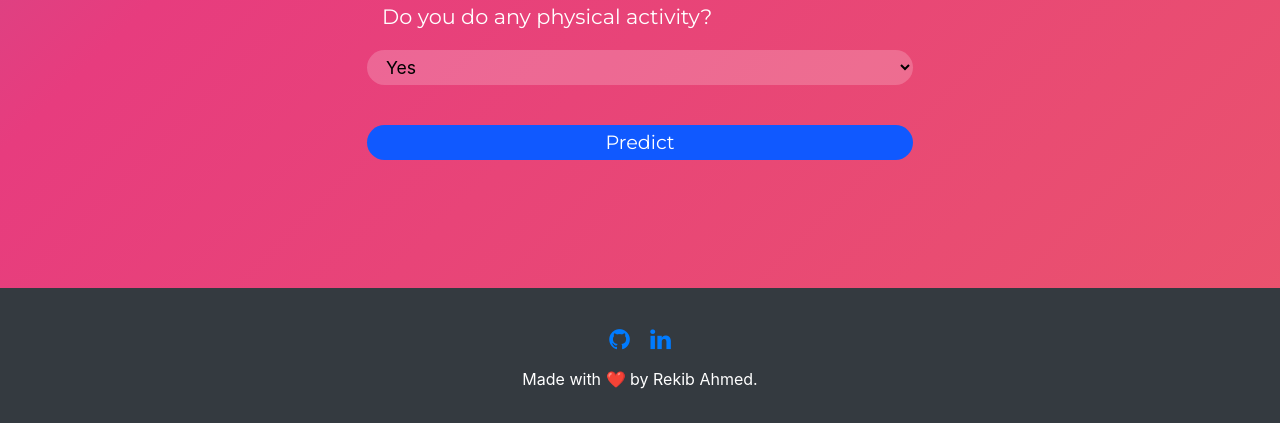
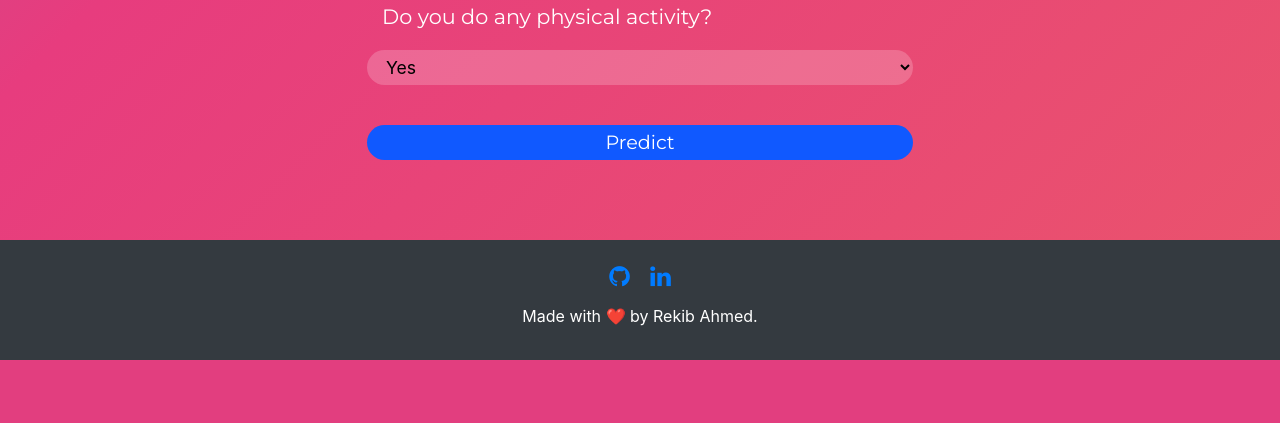
Before and after one commit to rekib0023/Machine-Learning-Deployment, a Python web app: template templates/index.html in a window 1280 px wide. Shown: the part 1284-1707 px from the top of the page. After the commit the page ends 1644 px from the top, so only its background shows below. Run offline with Jinja, Linux system fonts and the light colour scheme; the template is opened without the code that fills it, so the values that code supplies are empty; some libraries are stand-ins or nearby versions.

Commit message:
updated css file

```diff
--- a/static/main.css
+++ b/static/main.css
@@ -37,7 +37,7 @@ body {
   background-size: cover;
   background-position: center center;
   font-weight: bold;
-  padding: 0 32px 8rem 32px;
+  padding: 0 32px 5rem 32px;
   margin-top: 4rem;
 }
 
@@ -113,7 +113,7 @@ button:focus {
 }
 
 .footer {
-  padding-top: 15px;
+  /* padding-top: 15px; */
   bottom: 0;
   width: 100%;
 }
```
